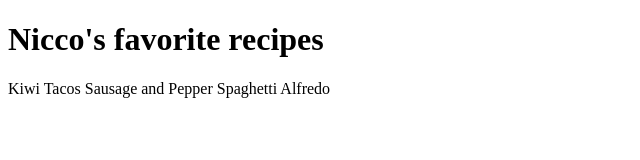
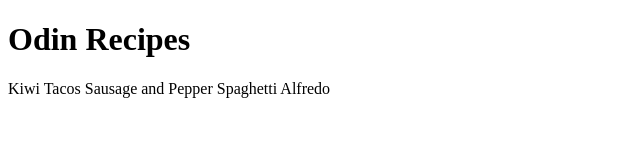
Before and after one commit to nicco-bravata/odin-recipes, a plain HTML site: page index.html in a window 1280 px wide. Shown: the whole page, without its empty margins (0-640 px from the left). Drawn offline with Linux system fonts and the light colour scheme.

Commit message:
Change homepage heading

```diff
--- a/index.html
+++ b/index.html
@@ -7,7 +7,7 @@
     </head>
 
     <body>
-        <h1>Nicco's favorite recipes</h1>
+        <h1>Odin Recipes</h1>
         <a>Kiwi Tacos</a>
         <a>Sausage and Pepper</a>
         <a>Spaghetti Alfredo</a>
```
